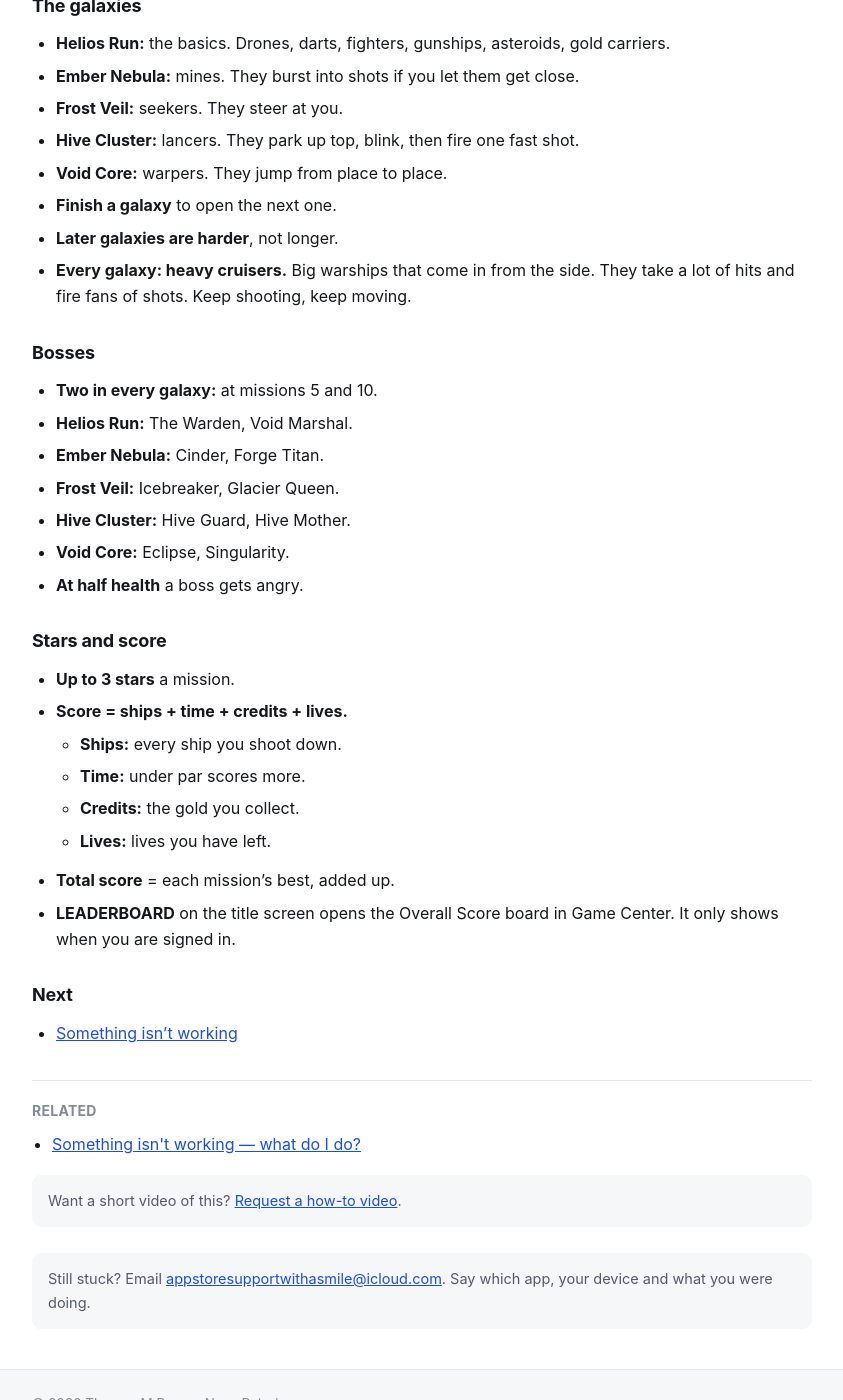
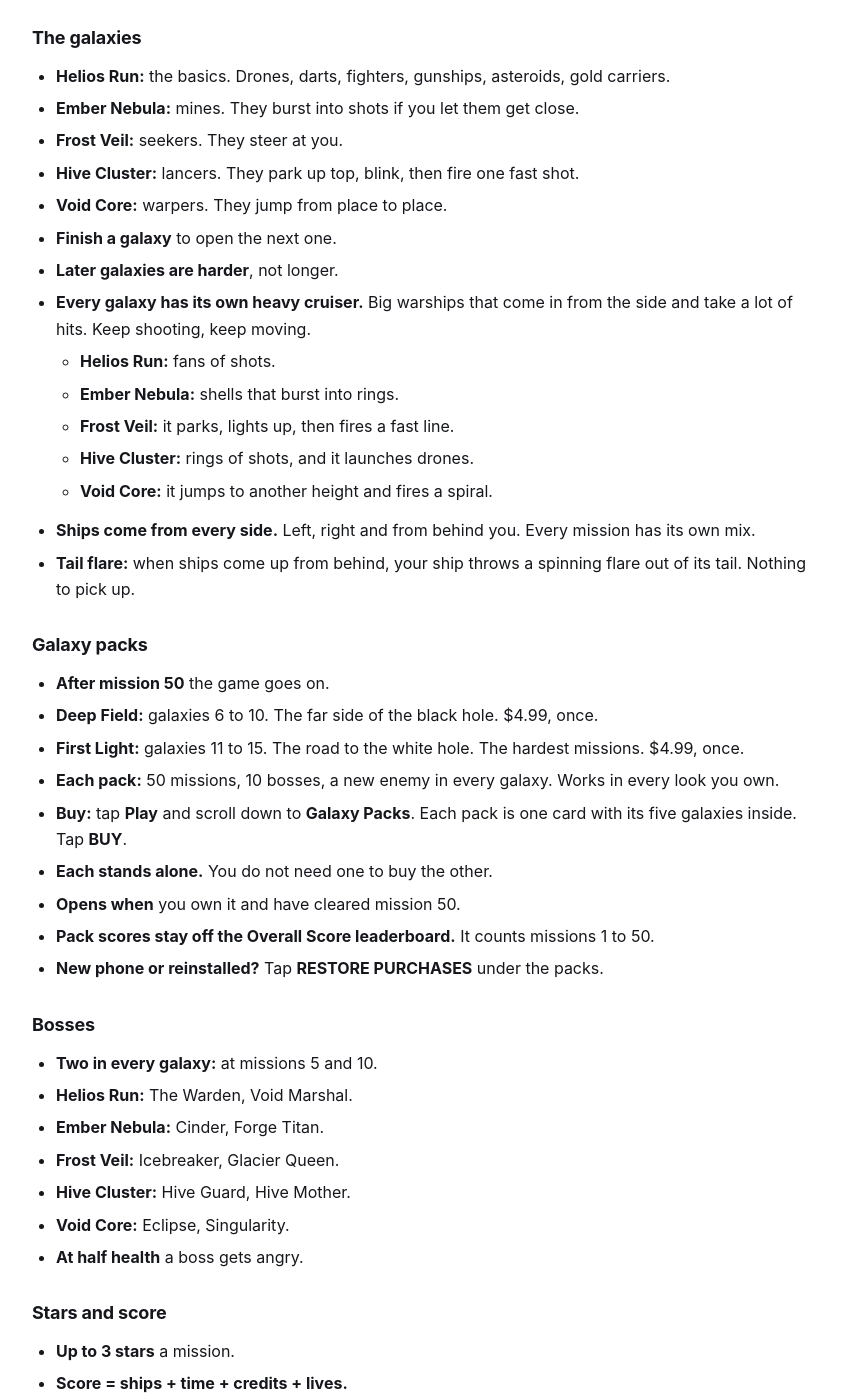
Before and after one commit to mytombrown/team-assist-help, a Jekyll site: the page built from _guides/novapatrol/getting-started.md, in a window 1280 px wide and 1400 px high, scrolled down 1895 px. Shown: the whole window, without its empty margins (218-1061 px from the left). Built offline with Jekyll 4.4.1, drawn with Linux system fonts in a browser that asks for light colours; some of the changed text lies outside the part shown.

Commit message:
Build 4 (Nova Patrol 1.0): two galaxy packs (Deep Field, First Light), a heavy cruiser per galaxy, ships from every side, tail flare
Co-Authored-By: Claude Fable 5.2 <noreply@anthropic.com>

```diff
--- a/_guides/novapatrol/getting-started.md
+++ b/_guides/novapatrol/getting-started.md
@@ -3,7 +3,7 @@ title: "How do I get started?"
 app: novapatrol
 category: getting-started
 order: 1
-tags: "start, first time, new, play, look, looks, 3034, 16-bit, retro, pixel, classic, vector, blocks, line art, ipad, duo, buy, purchase, restore, 1.99, weapons, missiles, lance beam, arc, orbitals, lives, galaxy, galaxies, mission, missions, map, stars, hull, score, high score, total score, game center, leaderboard, power-up, rapid fire, wing drones, speed up, shield, nova bomb, boss, bosses, helios run, ember nebula, frost veil, hive cluster, void core, mine, seeker, lancer, warper, icloud, sync, new phone, credits"
+tags: "start, first time, new, play, look, looks, 3034, 16-bit, retro, pixel, classic, vector, blocks, line art, ipad, duo, buy, purchase, restore, 1.99, weapons, missiles, lance beam, arc, orbitals, lives, galaxy, galaxies, mission, missions, map, stars, hull, score, high score, total score, game center, leaderboard, power-up, rapid fire, wing drones, speed up, shield, nova bomb, boss, bosses, helios run, ember nebula, frost veil, hive cluster, void core, mine, seeker, lancer, warper, galaxy pack, packs, deep field, first light, 4.99, cruiser, flak, rail, brood, rift, flare, behind, icloud, sync, new phone, credits"
 quick: "Tap Play, pick a galaxy, pick a planet. Drag the ship with one thumb — it fires by itself. 50 missions in 5 galaxies, a boss at missions 5 and 10 of each."
 related:
   - troubleshooting
@@ -15,6 +15,7 @@ related:
 - **Free. No ads.** The whole game is free in the 3034 look.
 - **Extra looks:** $1.99 each, bought once: 16-Bit, Classic, Vector.
 - **50 missions in 5 galaxies.** 10 bosses.
+- **Two galaxy packs:** $4.99 each, bought once. 5 more galaxies in each.
 - **Progress follows you.** Scores, stars and credits save to your own iCloud. Another iPhone on the same Apple ID picks up where you left off.
   - **iCloud off** for the app: progress stays on this phone only.
 - **Game Center:** signed in? Your total goes on the Overall Score leaderboard. Not signed in: the game plays the same.
@@ -69,7 +70,26 @@ related:
 - **Void Core:** warpers. They jump from place to place.
 - **Finish a galaxy** to open the next one.
 - **Later galaxies are harder**, not longer.
-- **Every galaxy: heavy cruisers.** Big warships that come in from the side. They take a lot of hits and fire fans of shots. Keep shooting, keep moving.
+- **Every galaxy has its own heavy cruiser.** Big warships that come in from the side and take a lot of hits. Keep shooting, keep moving.
+  - **Helios Run:** fans of shots.
+  - **Ember Nebula:** shells that burst into rings.
+  - **Frost Veil:** it parks, lights up, then fires a fast line.
+  - **Hive Cluster:** rings of shots, and it launches drones.
+  - **Void Core:** it jumps to another height and fires a spiral.
+- **Ships come from every side.** Left, right and from behind you. Every mission has its own mix.
+- **Tail flare:** when ships come up from behind, your ship throws a spinning flare out of its tail. Nothing to pick up.
+
+## Galaxy packs
+
+- **After mission 50** the game goes on.
+- **Deep Field:** galaxies 6 to 10. The far side of the black hole. $4.99, once.
+- **First Light:** galaxies 11 to 15. The road to the white hole. The hardest missions. $4.99, once.
+- **Each pack:** 50 missions, 10 bosses, a new enemy in every galaxy. Works in every look you own.
+- **Buy:** tap **Play** and scroll down to **Galaxy Packs**. Each pack is one card with its five galaxies inside. Tap **BUY**.
+- **Each stands alone.** You do not need one to buy the other.
+- **Opens when** you own it and have cleared mission 50.
+- **Pack scores stay off the Overall Score leaderboard.** It counts missions 1 to 50.
+- **New phone or reinstalled?** Tap **RESTORE PURCHASES** under the packs.
 
 ## Bosses
 
```
